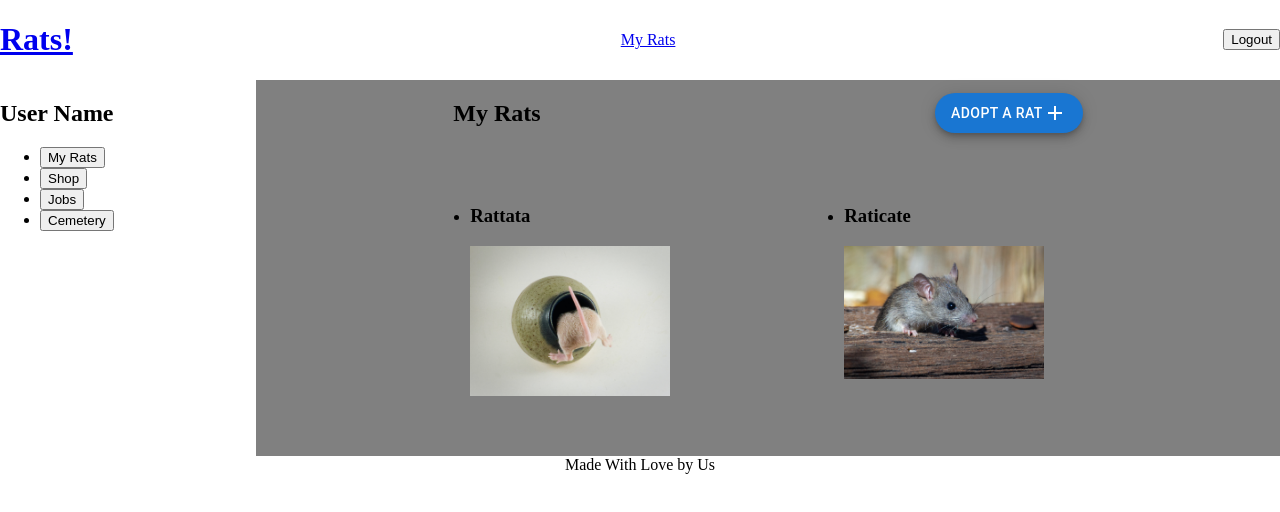
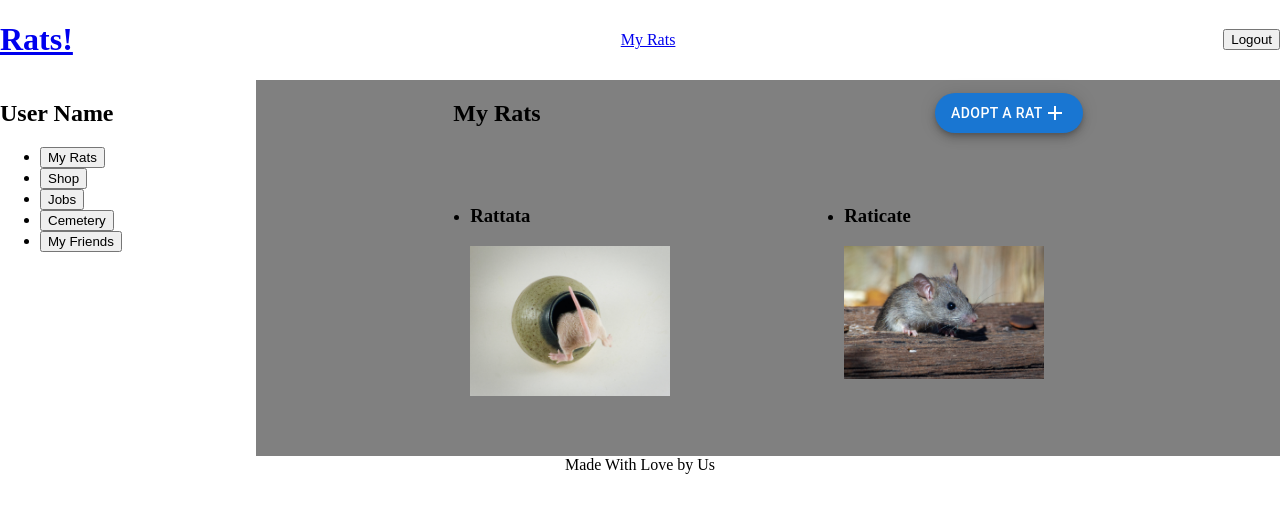
Before and after one commit to djbowen95/Rat-World, a React (Create React App) app in the folder client/: page /myrats in a window 1280 px wide. Shown: the top 512 px of the page. Built offline with nearby package versions, Linux system fonts and the light colour scheme.

Commit message:
created MyFriends component and added a sidemenu link of MyFriends to App.js

```diff
--- a/client/src/Components/myRats/MyRats.js
+++ b/client/src/Components/myRats/MyRats.js
@@ -42,6 +42,7 @@ function MyRats() {
           <li data-page='shop' onClick={sideMenuSelection}><button data-page='shop'>Shop</button></li>
           <li data-page='jobs' onClick={sideMenuSelection}><button data-page='jobs'>Jobs</button></li>
           <li data-page='cemetery' onClick={sideMenuSelection}><button data-page='cemetery'>Cemetery</button></li>
+          <li data-page='myFriends' onClick={sideMenuSelection}><button data-page='myFriends'>My Friends</button></li>
         </ul>
       </aside>
       {renderMenuChoice()}
```
Also changed, not shown: client/src/components/myRats/MyFriends.js (added, +11 -0 lines).
